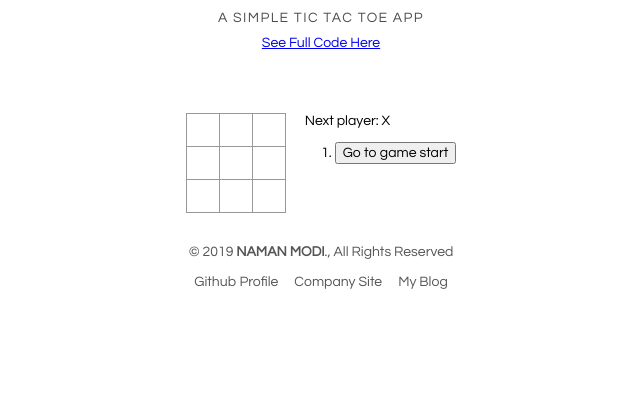
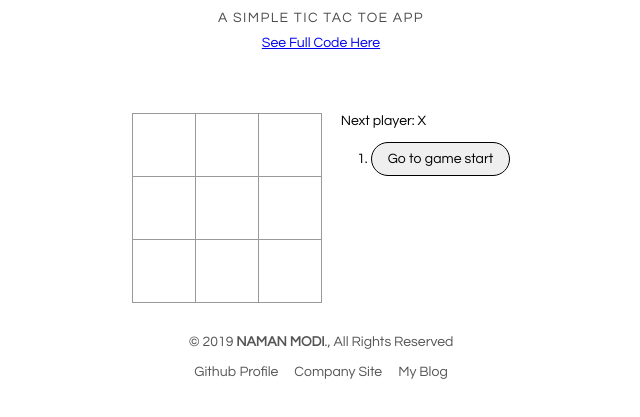
Before and after one commit to imnamanmodi1/tic-tac-toe, a React app: page / in a window 1280 px wide. Shown: the part 169-586 px from the top of the page, without its empty margins (319-959 px from the left). Built offline with nearby package versions, Linux system fonts and the light colour scheme.

Commit message:
Improved UI

```diff
--- a/src/game.js
+++ b/src/game.js
@@ -1,6 +1,7 @@
 import React from 'react';
 import './styles/themeColors.scss';
 import Board from './board';
+import 'tachyons';
 
 
 function calculateWinner(squares) {
@@ -74,7 +75,7 @@ class Game extends React.Component {
                 'Go to game start';
             return (
                 <li key={move}>
-                    <button onClick={() => this.jumpTo(move)}>{desc}</button>
+                    <button className='f6 grow no-underline br-pill ba ph3 pv2 mb2 dib black' onClick={() => this.jumpTo(move)}>{desc}</button>
                 </li>
             );
         });
--- a/src/styles/themeColors.scss
+++ b/src/styles/themeColors.scss
@@ -23,13 +23,13 @@ body {
     float: left;
     font-size: 24px;
     font-weight: bold;
-    line-height: 34px;
-    height: 34px;
+    line-height: 64px;
+    height: 64px;
     margin-right: -1px;
     margin-top: -1px;
     padding: 0;
     text-align: center;
-    width: 34px;
+    width: 64px;
   }
 
   .square:focus {
```
